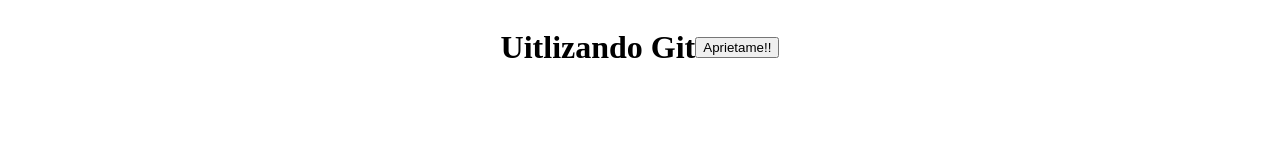
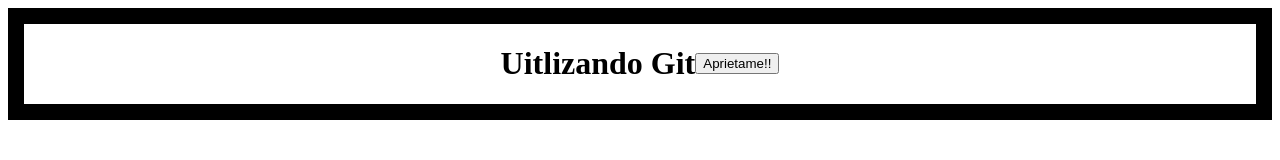
Before and after one commit to AgustinLopez11/Repositorio-Git, a plain HTML site: page index.html in a window 1280 px wide. In both pictures the pointer is over the element 640 px from the left and 47 px from the top of the page. Drawn offline with Linux system fonts and the light colour scheme.

Commit message:
Editando el archivo style.css

```diff
--- a/style.css
+++ b/style.css
@@ -3,3 +3,7 @@
     justify-content: center;
     align-items: center;
 }
+
+.container:hover{
+    border: 1rem solid black;
+}
```
